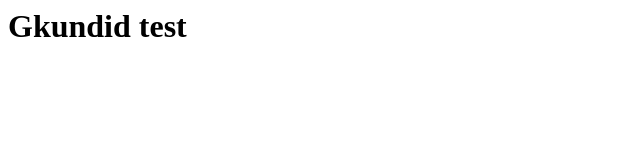
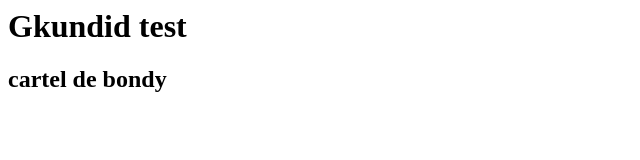
Before and after one commit to Gkundid/Gkundid.github.io, a plain HTML site: page index.html in a window 1280 px wide. Shown: the whole page, without its empty margins (0-640 px from the left). Drawn offline with Linux system fonts and the light colour scheme.

Commit message:
Update index.html

```diff
--- a/index.html
+++ b/index.html
@@ -1 +1,2 @@
 <h1>Gkundid test</h1>
+<h2>cartel de bondy</h2>
```
